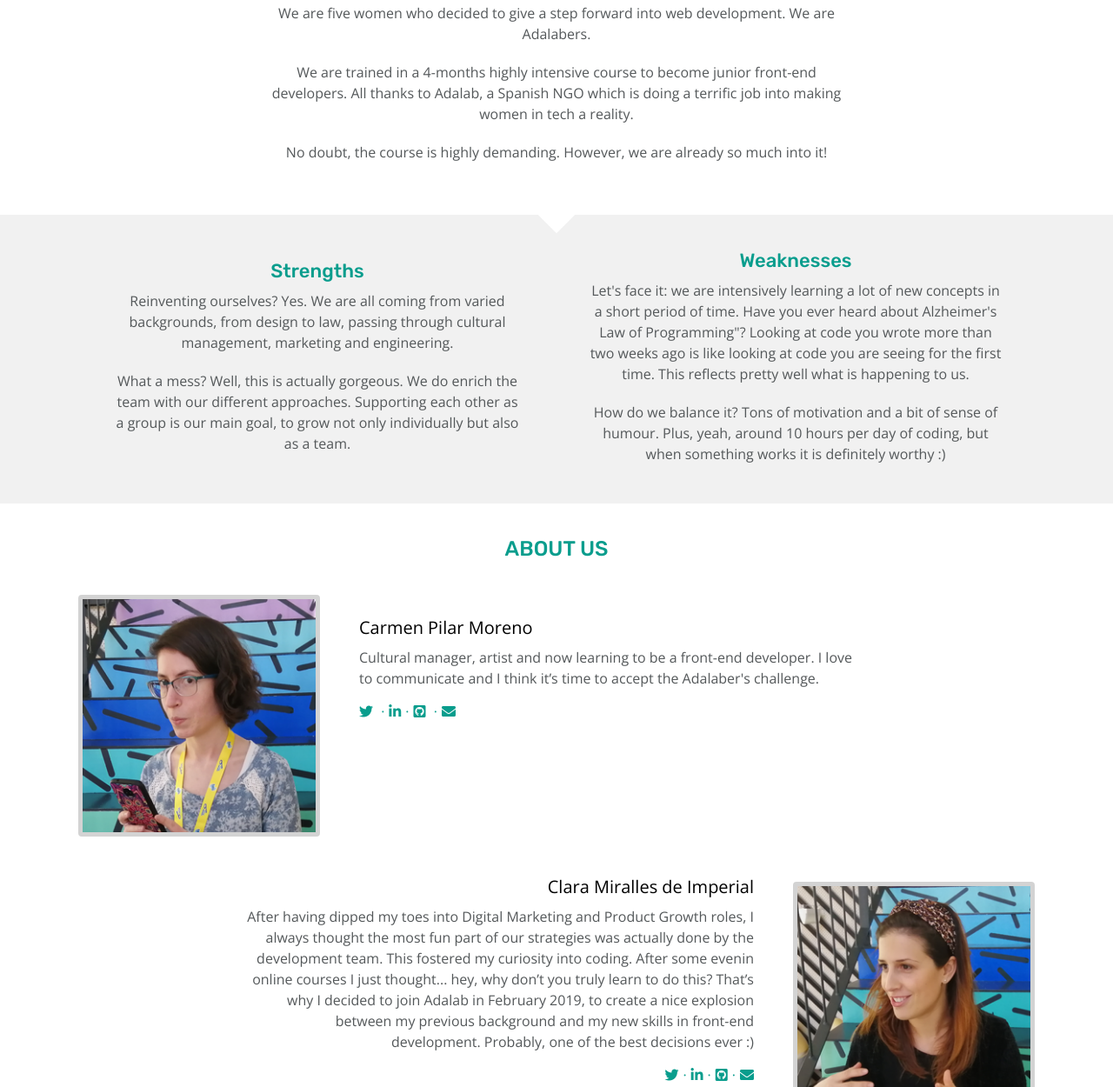
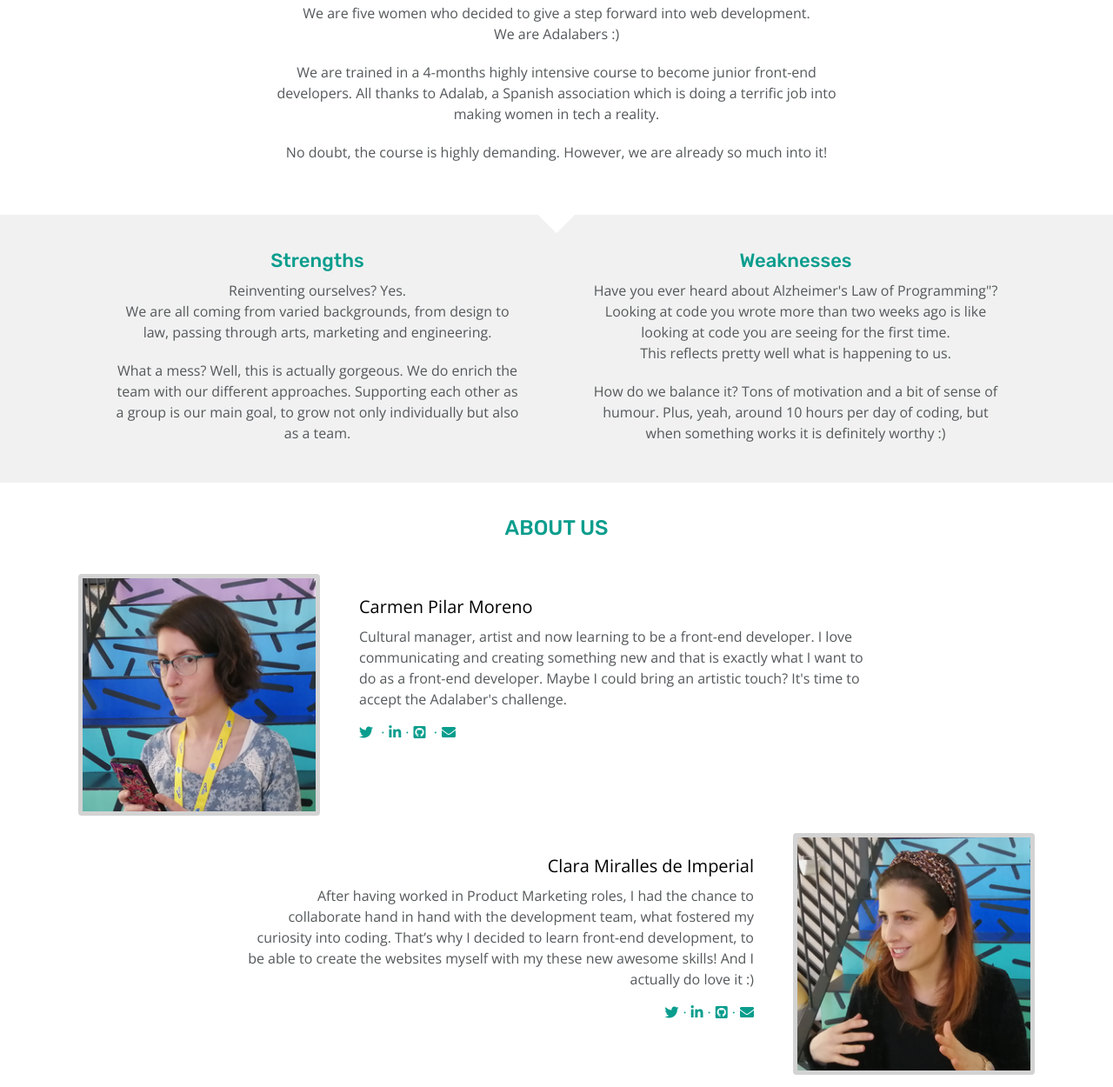
Before and after one commit to claramiralles/f-m1-rock-code, a website: page docs/index.html in a window 1280 px wide. Shown: the part 711-1961 px from the top of the page at 87% size. Drawn offline with nearby package versions, Linux system fonts and the light colour scheme.

Commit message:
Build docs

```diff
--- a/docs/index.html
+++ b/docs/index.html
@@ -50,10 +50,10 @@
                 <div class="wrapper-section about-us">
                     <p class="content-text">Hey there, welcome to Rock & Code! Let us introduce ourselves!</p>
                     <p class="content-text">We are five women who decided to give a step forward into web development.
-                        We are Adalabers.</p>
+                        <br>We are Adalabers :)</p>
                     <p class="content-text">We are trained in a 4-months highly intensive course to become junior
-                        front-end developers. All thanks to Adalab, a Spanish NGO which is doing
-                        a terrific job into making women in tech a reality.</p>
+                        front-end developers. All thanks to Adalab, a Spanish association which
+                        is doing a terrific job into making women in tech a reality.</p>
                     <p class="content-text">No doubt, the course is highly demanding. However, we are already so much
                         into it!</p>
                 </div>
@@ -63,9 +63,9 @@
                         <div class="wrapper-section strengths">
                              <h3 class="subtitle">Strengths</h3>
 
-                            <p class="content-text">Reinventing ourselves? Yes. We are all coming from varied backgrounds,
-                                from design to law, passing through cultural management, marketing and
-                                engineering.</p>
+                            <p class="content-text">Reinventing ourselves? Yes.
+                                <br>We are all coming from varied backgrounds, from design to law, passing
+                                through arts, marketing and engineering.</p>
                             <p class="content-text">What a mess? Well, this is actually gorgeous. We do enrich the team with
                                 our different approaches. Supporting each other as a group is our main
                                 goal, to grow not only individually but also as a team.</p>
@@ -73,11 +73,10 @@
                         <div class="wrapper-section weaknesses">
                              <h3 class="subtitle">Weaknesses</h3>
 
-                            <p class="content-text">Let's face it: we are intensively learning a lot of new concepts in a
-                                short period of time. Have you ever heard about Alzheimer's Law of Programming"?
-                                Looking at code you wrote more than two weeks ago is like looking at code
-                                you are seeing for the first time. This reflects pretty well what is happening
-                                to us.</p>
+                            <p class="content-text">Have you ever heard about Alzheimer's Law of Programming"? Looking at
+                                code you wrote more than two weeks ago is like looking at code you are
+                                seeing for the first time.
+                                <br>This reflects pretty well what is happening to us.</p>
                             <p class="content-text">How do we balance it? Tons of motivation and a bit of sense of humour.
                                 Plus, yeah, around 10 hours per day of coding, but when something works
                                 it is definitely worthy :)</p>
@@ -97,9 +96,10 @@
                              <h3 class="member-name">Carmen Pilar Moreno</h3>
 
                             <p class="text">Cultural manager, artist and now learning to be a front-end developer.
-                                I love to communicate and I think it’s time to accept the Adalaber's challenge.</p>
-                            <ul
-                            class="rrss-block">
+                                I love communicating and creating something new and that is exactly what
+                                I want to do as a front-end developer. Maybe I could bring an artistic
+                                touch? It's time to accept the Adalaber's challenge.</p>
+                            <ul class="rrss-block">
                                 <li class="rrss"> <a class="rrss" href="https://twitter.com/CarmenPilarMR" target="_blank"><i class="fab fa-twitter"></i></a>
 
                                     <span
@@ -117,7 +117,7 @@
                                 <li class="rrss"><a class="rrss" href="mailto:carmenp.moreno@gmail.com"><i class="fas fa-envelope"></i></a>
 
                                 </li>
-                                </ul>
+                            </ul>
                         </div>
                     </article>
                     <article class="member-reverse">
@@ -127,13 +127,11 @@
                         <div class="member-content">
                              <h3 class="member-name">Clara Miralles de Imperial</h3>
 
-                            <p class="text">After having dipped my toes into Digital Marketing and Product Growth
-                                roles, I always thought the most fun part of our strategies was actually
-                                done by the development team. This fostered my curiosity into coding. After
-                                some evenin online courses I just thought... hey, why don’t you truly learn
-                                to do this? That’s why I decided to join Adalab in February 2019, to create
-                                a nice explosion between my previous background and my new skills in front-end
-                                development. Probably, one of the best decisions ever :)</p>
+                            <p class="text">After having worked in Product Marketing roles, I had the chance to collaborate
+                                hand in hand with the development team, what fostered my curiosity into
+                                coding. That’s why I decided to learn front-end development, to be able
+                                to create the websites myself with my these new awesome skills! And I actually
+                                do love it :)</p>
                             <ul class="rrss-block">
                                 <li class="rrss"> <a class="rrss" href="https://twitter.com/mira_lles" target="_blank">
                         <i class="fab fa-twitter"></i></a><span class="space-point">·</span>
```
Also changed, not shown: _src/templates/partials/_form.html (+1 -1 lines), docs/contact.html (+1 -1 lines), docs/assets/css/main.css.
